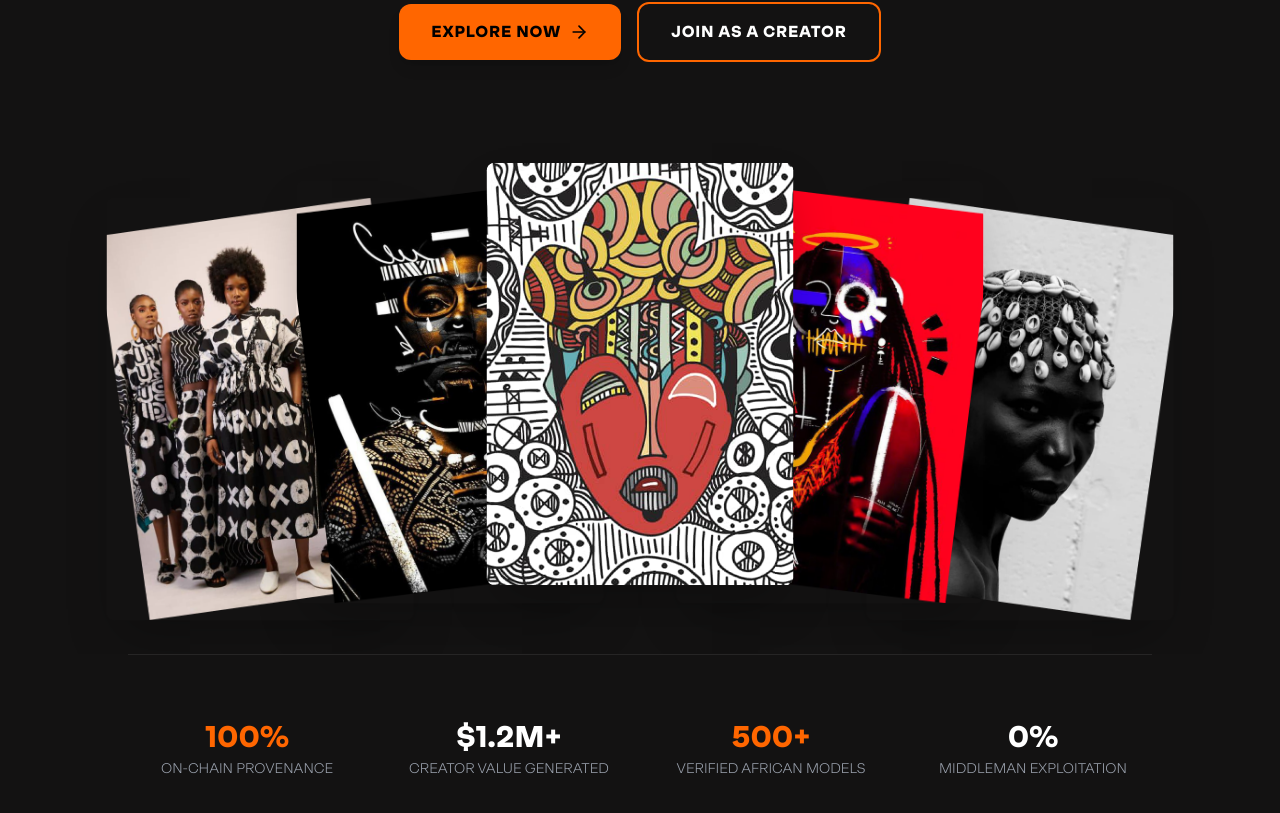
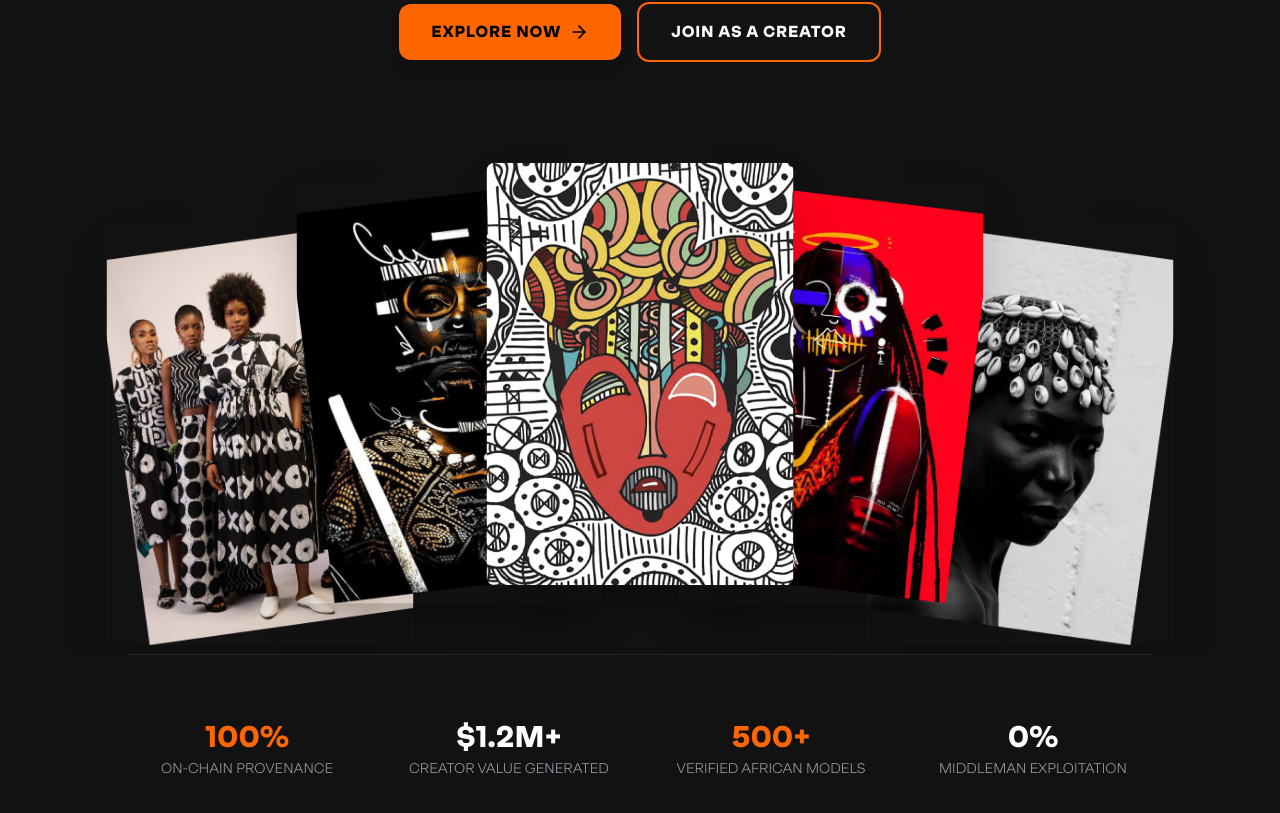
Before and after one commit to Kaycee276/blackfrica-fe, a Next.js app: page / in a window 1280 px wide. Shown: the part 571-1384 px from the top of the page. Built offline with nearby package versions, Linux system fonts and the light colour scheme.

Commit message:
feat: animate CardStack entrance when scrolling into view using Framer Motion whileInView with staggered spring delay

```diff
--- a/src/components/CardStack.tsx
+++ b/src/components/CardStack.tsx
@@ -32,7 +32,7 @@ export const CardStack = () => {
       title: "Model Trio",
       hoverRotation: -8,
       zIndex: 10,
-      offsetY: 35,
+      offsetY: 60,
       factor: -2,
     },
     {
@@ -68,7 +68,7 @@ export const CardStack = () => {
       title: "Tribal Portrait",
       hoverRotation: 8,
       zIndex: 10,
-      offsetY: 35,
+      offsetY: 60,
       factor: 2,
     },
   ];
@@ -85,14 +85,14 @@ export const CardStack = () => {
     <div className="relative w-full py-6 sm:py-10 flex flex-col items-center justify-center min-h-[420px] sm:min-h-[500px] overflow-hidden">
       {/* Cards Deck Container */}
       <div className="relative w-full max-w-6xl h-[360px] sm:h-[440px] md:h-[480px] flex items-center justify-center">
-        {cards.map((card) => {
+        {cards.map((card, idx) => {
           const calculatedX = getOffsetX(card.factor);
 
           return (
             <motion.div
               key={card.id}
-              initial={{ opacity: 0, scale: 0.85, y: 40 }}
-              animate={{
+              initial={{ opacity: 0, scale: 0.75, y: 70 }}
+              whileInView={{
                 opacity: 1,
                 scale: 0.96,
                 rotate: 0, // Zero tilt initially
@@ -100,6 +100,7 @@ export const CardStack = () => {
                 y: card.offsetY,
                 zIndex: card.zIndex,
               }}
+              viewport={{ once: true, margin: "-30px" }}
               whileHover={{
                 scale: 1.08,
                 rotate: card.hoverRotation, // Tilt strictly when hovered
@@ -107,7 +108,12 @@ export const CardStack = () => {
                 zIndex: 50,
                 transition: { duration: 0.25 },
               }}
-              transition={{ type: "spring", stiffness: 260, damping: 20 }}
+              transition={{
+                type: "spring",
+                stiffness: 220,
+                damping: 22,
+                delay: idx * 0.08, // Staggered entrance when scrolling into view
+              }}
               className="absolute cursor-pointer overflow-hidden rounded-md sm:rounded-lg shadow-2xl transition-all duration-300 w-[190px] sm:w-[260px] md:w-[300px] lg:w-[320px] h-[280px] sm:h-[390px] md:h-[440px] group opacity-95"
             >
               <Image
```
